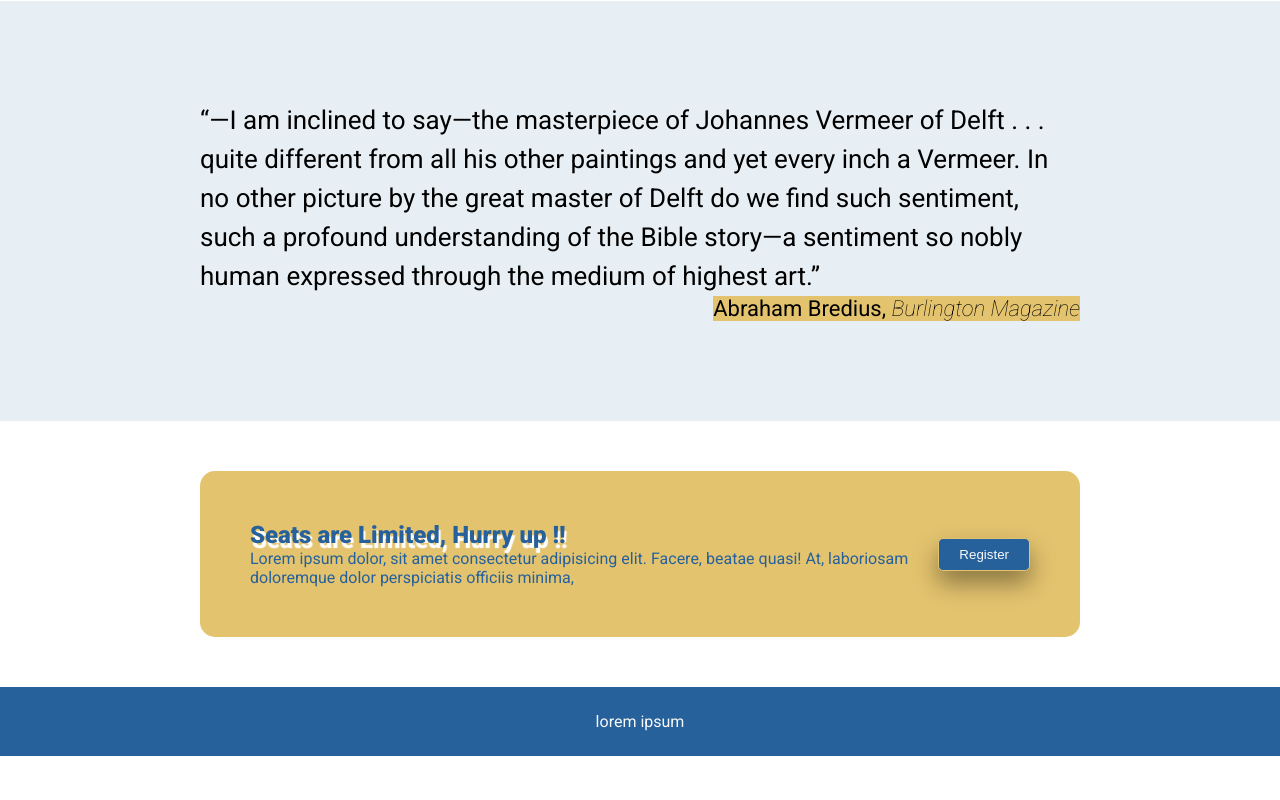
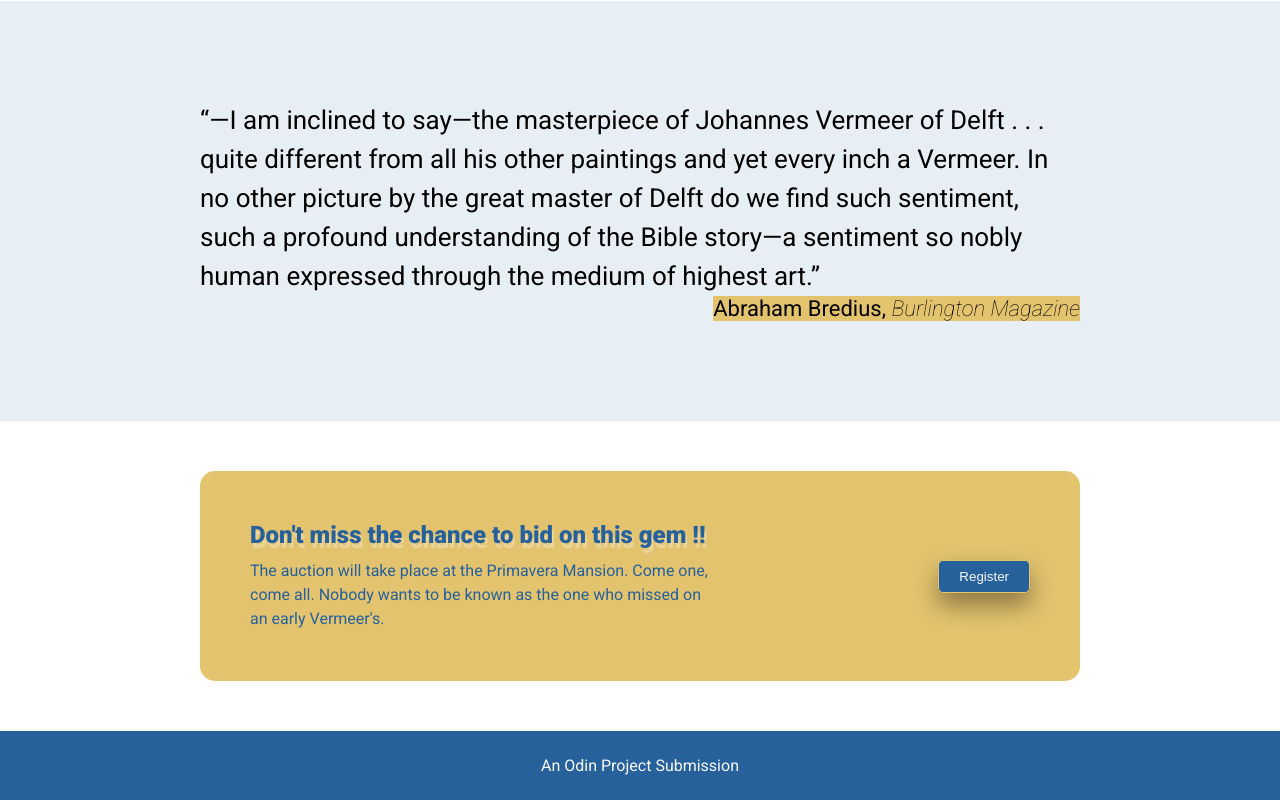
Before and after one commit to Tisbutascratchfile/odin-landing-page, a plain HTML site: page index.html in a window 1280 px wide. Shown: the part 1067-1867 px from the top of the page. Before the commit the page ends 1823 px from the top, so only its background shows below. Drawn offline with Linux system fonts and the light colour scheme.

Commit message:
replaced filler text

```diff
--- a/index.html
+++ b/index.html
@@ -90,18 +90,18 @@
     </figure>
     <div class="call-to-action">
       <div class="cont">
-        <h2>Seats are Limited, Hurry up !!</h2>
+        <h2>Don't miss the chance to bid on this gem !!</h2>
         <p>
-          Lorem ipsum dolor, sit amet consectetur adipisicing elit. Facere,
-          beatae quasi! At, laboriosam doloremque dolor perspiciatis officiis
-          minima,
+          The auction will take place at the Primavera Mansion. Come one, come
+          all. Nobody wants to be known as the one who missed on an early
+          Vermeer's.
         </p>
       </div>
 
       <button>Register</button>
     </div>
     <div class="footer">
-      <p>lorem ipsum</p>
+      <p>An Odin Project Submission</p>
     </div>
   </body>
 </html>
--- a/style.css
+++ b/style.css
@@ -149,7 +149,12 @@ figcaption {
   margin: 50px 200px 0 200px;
 }
 .call-to-action h2 {
-  text-shadow: 2px 5px 1px white;
+  text-shadow: 2px 5px 1px rgba(255, 255, 255, 0.3);
+}
+.call-to-action div > p {
+  margin-top: 10px;
+  line-height: 1.5;
+  width: 70%;
 }
 .call-to-action button {
   padding: 8px 20px;
```
